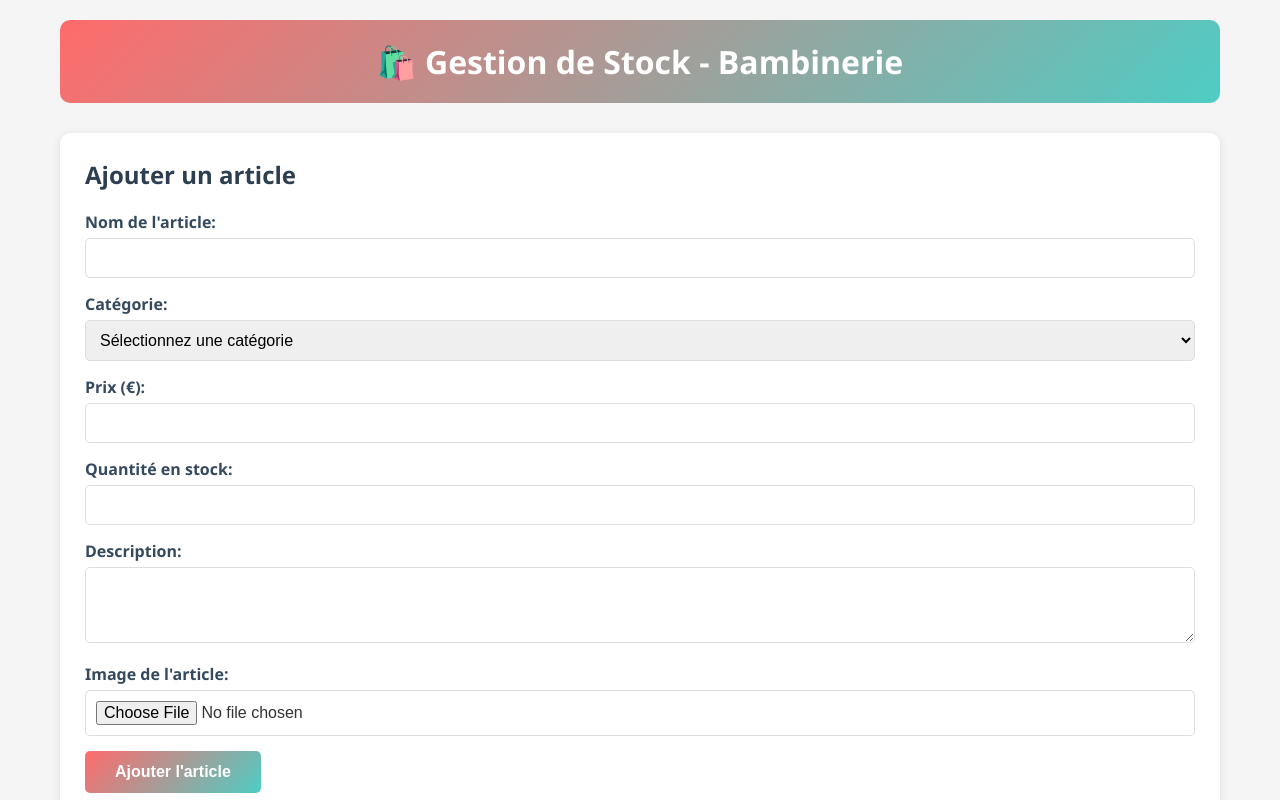
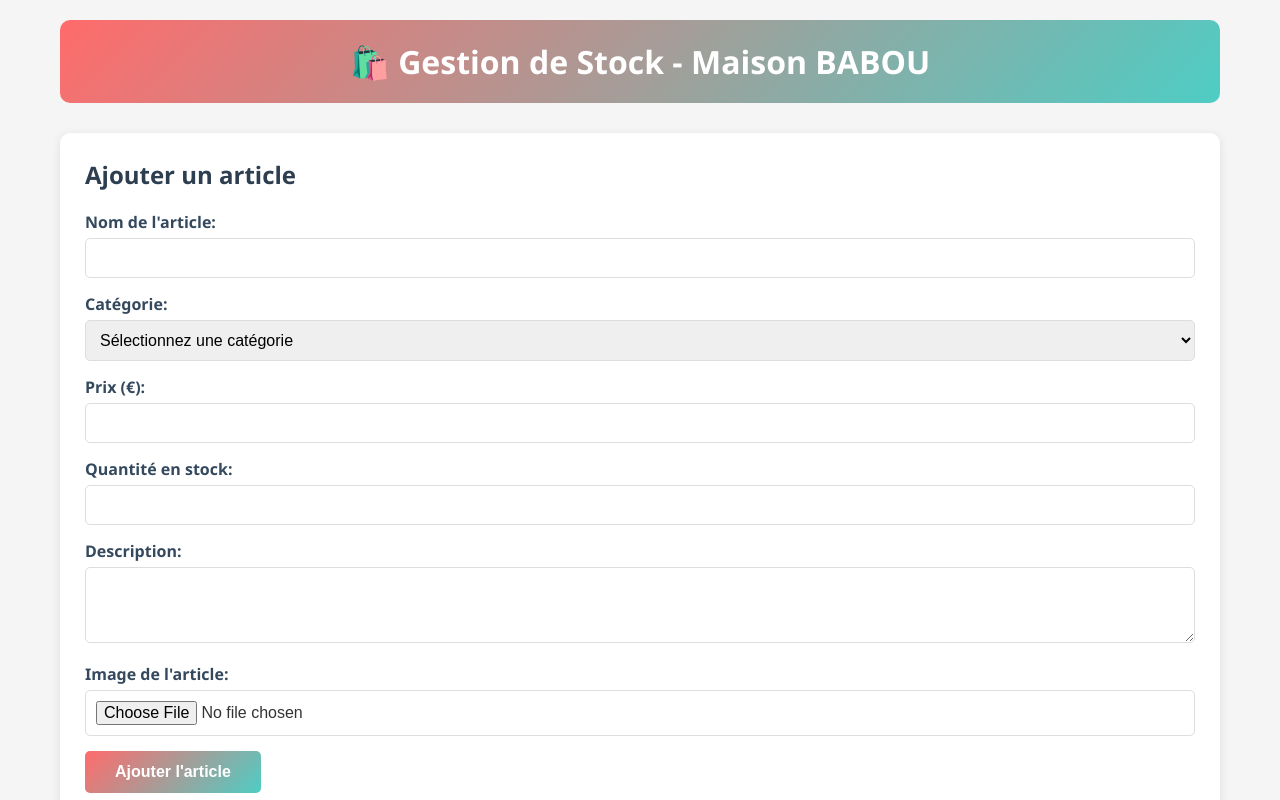
Before and after one commit to elmomar/Bambinerie.bo, a plain HTML site: page index.html in a window 1280 px wide. Shown: the top 800 px of the page. Drawn offline with Linux system fonts and the light colour scheme.

Commit message:
Update index.html

```diff
--- a/index.html
+++ b/index.html
@@ -3,13 +3,13 @@
 <head>
     <meta charset="UTF-8">
     <meta name="viewport" content="width=device-width, initial-scale=1.0">
-    <title>Gestion de Stock - Boutique Bambinerie</title>
+    <title>Gestion de Stock - Maison BABOU</title>
     <link rel="stylesheet" href="style.css">
 </head>
 <body>
     <div class="container">
         <header>
-            <h1>🛍️ Gestion de Stock - Bambinerie</h1>
+            <h1>🛍️ Gestion de Stock - Maison BABOU</h1>
         </header>
 
         <!-- Formulaire d'ajout d'article -->
```
